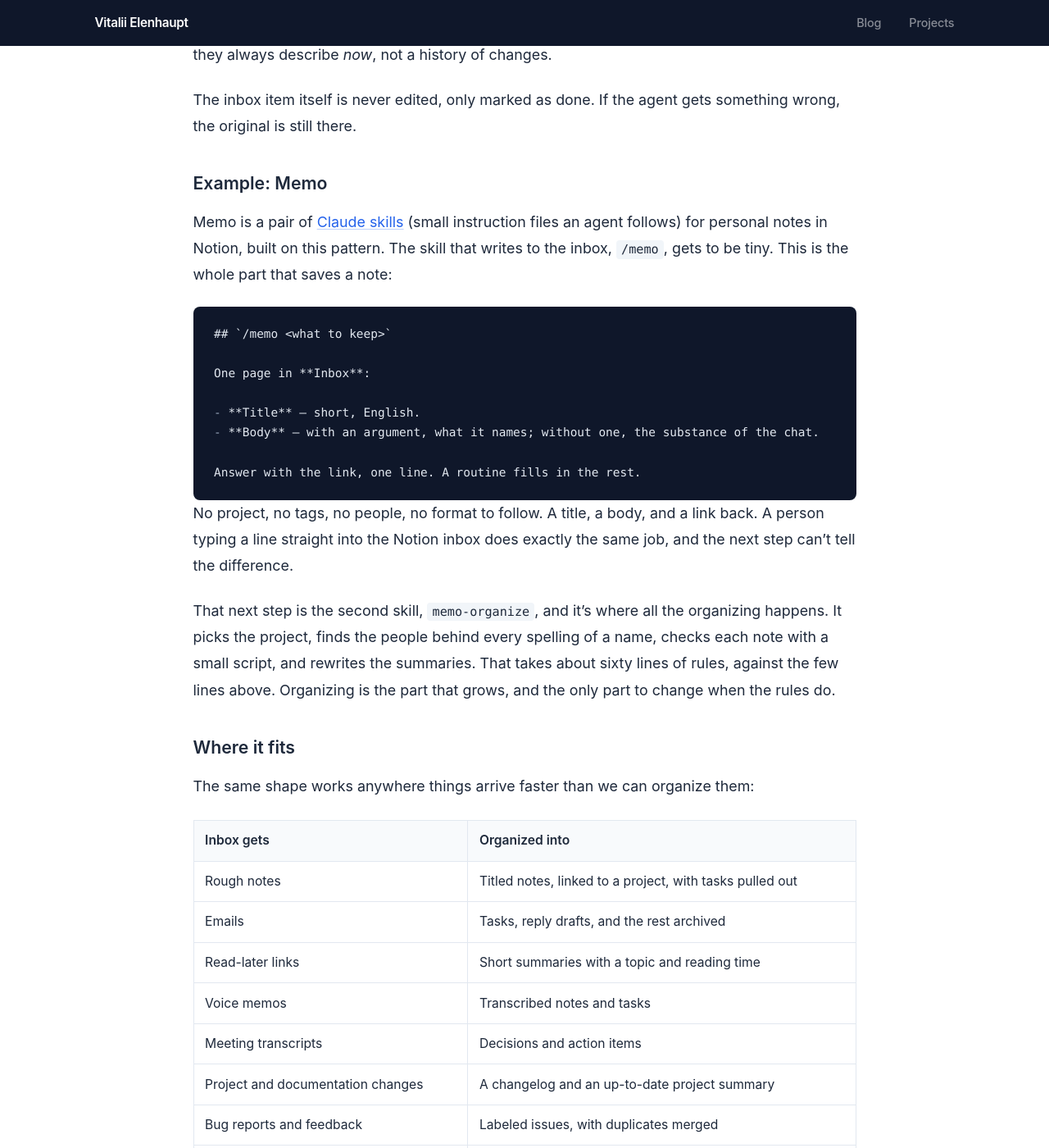
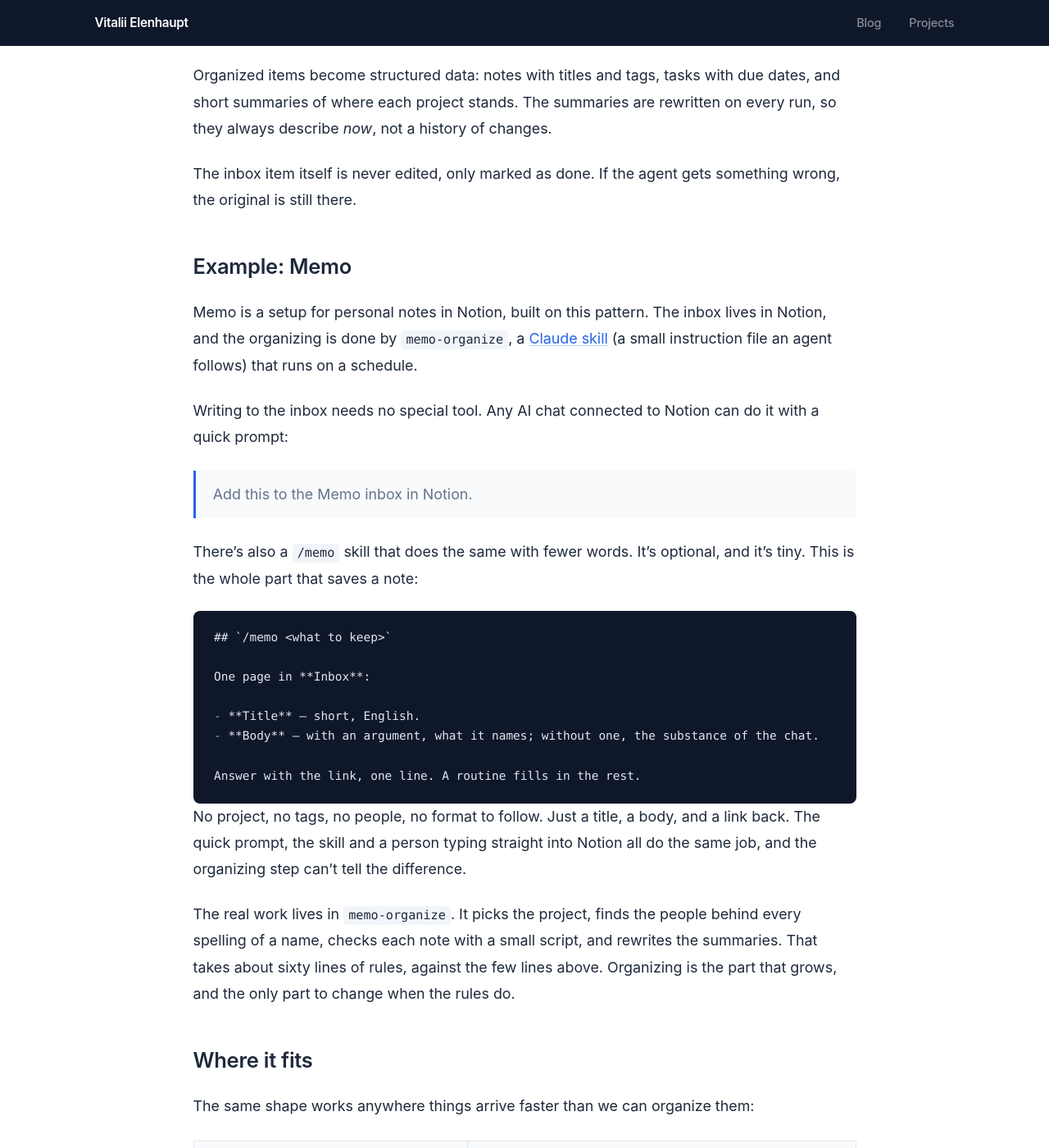
Before and after one commit to veelenga/veelenga.github.io, a Jekyll site: the page built from _posts/2026-09-17-the-ai-inbox.markdown, in a window 1280 px wide and 1400 px high, scrolled down 2645 px. Shown: the whole window at 82% size. Built offline with Jekyll 4.4.1, drawn with Linux system fonts in a browser that asks for light colours; some of the changed text lies outside the part shown.

Commit message:
docs: restructure the AI inbox post (#93)
* docs: restructure the AI inbox post

* docs: generalize the AI inbox post intro

```diff
--- a/_posts/2026-09-17-the-ai-inbox.markdown
+++ b/_posts/2026-09-17-the-ai-inbox.markdown
@@ -9,15 +9,13 @@ tags:
 published: true
 ---
 
-We write things down all day: a link to read later, a thought after a meeting, a voice memo on the way home. Writing takes seconds. Organizing takes minutes, so we skip it, and the pile grows until nothing in it can be found.
+Things reach us all day: a link to read later, a thought after a meeting, an email that needs a reply, a bug report from a user. Saving them takes seconds. Organizing them takes minutes, so we skip it, and the pile grows until nothing in it can be found.
 
-There's a simple pattern that fixes this. Anyone can write to an inbox, a person or any AI agent, in any shape. Later, on a schedule, an AI agent organizes it all into structured data, by rules we write once.
-
-![ChatGPT, Claude, Grok, a human and any other writer drop rough notes into one inbox. On schedule, an AI agent organizes them one by one into rows of structured data with a type, a title and a project.](/images/the-ai-inbox/inbox.svg)
+This post shares a pattern that has worked well for me, with an AI agent doing the organizing. But first, let's look at why the pile grows at all.
 
 ## The pile that never gets organized
 
-Capturing and organizing look like one job, but they want opposite things. Capturing wants speed: the thought is here now and gone in a minute. Organizing wants time and context: which project it belongs to, whether it's a task or a fact, whether we've seen it before.
+Notes are the easiest case to picture, so we'll use them as the example. Capturing and organizing look like one job, but they want opposite things. Capturing wants speed: the thought is here now and gone in a minute. Organizing wants time and context: which project it belongs to, whether it's a task or a fact, whether we've seen it before.
 
 When both have to happen in the same moment, we lose either way.
 
@@ -29,17 +27,21 @@ It isn't a lack of discipline. The two jobs just don't fit into the same moment.
 
 ## Capture now, organize later
 
-So we split them, and hand the slow job to something that doesn't mind doing it. The pattern has three parts, the same three boxes as in the diagram at the top.
+So we split them, and hand the slow job to something that doesn't mind doing it. Anyone can write to an inbox, a person or an AI agent, in any shape. Later, on a schedule, an AI agent organizes it all into structured data, by rules we write once.
+
+![ChatGPT, Claude, Grok, a human and any other writer drop rough notes into one inbox. On schedule, an AI agent organizes them one by one into rows of structured data with a type, a title and a project.](/images/the-ai-inbox/inbox.svg)
+
+The pattern has three parts, one for each box in the diagram.
 
 ### Inbox
 
-Anything goes into one inbox: a line of text, a link, a voice memo, a forwarded email. No title, no tags, no folder. The inbox has a single job, which is not to lose the thought.
+Anything goes into one inbox: a line of text, a link, a voice memo, a forwarded email. No title, no tags, no folder. The inbox has a single job: don't lose the thought.
 
 Because it's that simple, anyone can write to it: ChatGPT, Claude, Grok, a phone shortcut, an email forward, or a person typing a line by hand.
 
 ### Organize
 
-An AI agent runs on a schedule, for example once a night. It reads every new item in the inbox, together with our rules and what's already organized. For each item it:
+An AI agent runs on a schedule, for example once a night. It reads every new item in the inbox, along with our rules and everything already organized. For each item it:
 
 - gives it a clear title and fixes typos, without adding or dropping facts
 - decides what it is and where it belongs
@@ -54,9 +56,15 @@ Organized items become structured data: notes with titles and tags, tasks with d
 
 The inbox item itself is never edited, only marked as done. If the agent gets something wrong, the original is still there.
 
-### Example: Memo
+## Example: Memo
 
-Memo is a pair of [Claude skills](https://docs.claude.com/en/docs/agents-and-tools/agent-skills/overview) (small instruction files an agent follows) for personal notes in Notion, built on this pattern. The skill that writes to the inbox, `/memo`, gets to be tiny. This is the whole part that saves a note:
+Memo is a setup for personal notes in Notion, built on this pattern. The inbox lives in Notion, and the organizing is done by `memo-organize`, a [Claude skill](https://docs.claude.com/en/docs/agents-and-tools/agent-skills/overview) (a small instruction file an agent follows) that runs on a schedule.
+
+Writing to the inbox needs no special tool. Any AI chat connected to Notion can do it with a quick prompt:
+
+> Add this to the Memo inbox in Notion.
+
+There's also a `/memo` skill that does the same with fewer words. It's optional, and it's tiny. This is the whole part that saves a note:
 
 {% highlight markdown %}
 ## `/memo <what to keep>`
@@ -69,11 +77,11 @@ One page in **Inbox**:
 Answer with the link, one line. A routine fills in the rest.
 {% endhighlight %}
 
-No project, no tags, no people, no format to follow. A title, a body, and a link back. A person typing a line straight into the Notion inbox does exactly the same job, and the next step can't tell the difference.
+No project, no tags, no people, no format to follow. Just a title, a body, and a link back. The quick prompt, the skill and a person typing straight into Notion all do the same job, and the organizing step can't tell the difference.
 
-That next step is the second skill, `memo-organize`, and it's where all the organizing happens. It picks the project, finds the people behind every spelling of a name, checks each note with a small script, and rewrites the summaries. That takes about sixty lines of rules, against the few lines above. Organizing is the part that grows, and the only part to change when the rules do.
+The real work lives in `memo-organize`. It picks the project, finds the people behind every spelling of a name, checks each note with a small script, and rewrites the summaries. That takes about sixty lines of rules, against the few lines above. Organizing is the part that grows, and the only part to change when the rules do.
 
-### Where it fits
+## Where it fits
 
 The same shape works anywhere things arrive faster than we can organize them:
 
```
Also changed, not shown: other parts of _posts/2026-09-17-the-ai-inbox.markdown (+1 -1 lines).
